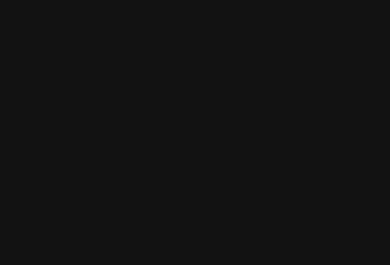
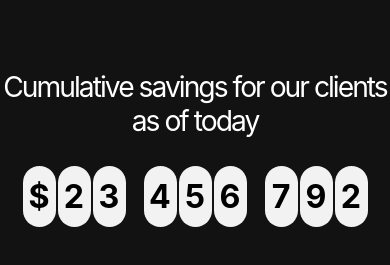
Before and after one commit to dimitrevsky/A2A-global-Frontend, a Nuxt app: page / in a window 390 px wide. Shown: the part 1247-1512 px from the top of the page. Before the commit the page ends 1317 px from the top, so only its background shows below. Built offline with nearby package versions, Linux system fonts and the light colour scheme.

Commit message:
feat: счетик суммы + адаптив

```diff
--- a/components/Content.vue
+++ b/components/Content.vue
@@ -1,7 +1,7 @@
 <template>
   <main class="main">
     <ContentPayment />
-
+    <ContentSavingsForClients />
   </main>
 </template>
 
@@ -10,10 +10,10 @@
 <style scoped>
 .main {
   width: 100%;
+  display: grid;
   margin: 0 auto;
   margin-top: 20px;
   padding-bottom: 100px;
-  display: grid;
   grid-template-columns: repeat(1, 1fr);
   justify-content: center;
   gap: calc(100px + 3vw);
--- a/components/Content/Payment.vue
+++ b/components/Content/Payment.vue
@@ -5,7 +5,7 @@ import Button from "../UI/Button.vue";
 <template>
   <div class="main__payment">
     <div class="main__payment__wrapper__vid">
-      <video class="main__payment__vid" playsinline autoplay muted loop>
+      <video  height="555px" class="main__payment__vid" playsinline autoplay muted loop>
         <source src="/assets/video/animation1.mp4" />
       </video>
     </div>
@@ -30,24 +30,21 @@ import Button from "../UI/Button.vue";
   display: flex;
   flex-direction: column;
   overflow: hidden;
-
   gap: 40px;
 }
 
 .main__payment__wrapper__vid {
-  max-width: 100%;
   position: relative;
   max-width: 100%;
-  height: 555px;
-
+  height: 544px;
   overflow: hidden;
+  border-radius: 24px;
 }
 
 .main__payment__vid {
   position: absolute;
   left: 50%;
   top: 50%;
-  border-radius: 24px;
   transform: translate(-50%, -50%);
 }
 
--- a/components/Content/SavingsForClients.vue
+++ b/components/Content/SavingsForClients.vue
@@ -1,13 +1,172 @@
 <template>
-    <div>
-
+  <section>
+    <div class="title">
+      <p>Cumulative savings for our clients as of today</p>
     </div>
+    <div class="main__money-display">
+      <div class="digit-container">
+        <span class="position_center"> $ </span>
+      </div>
+      <div v-for="(digit, index) in moneyDigits" :key="index" class="main__money-display_container">
+        <div class="digit-container" :class="{ 'animate-change': isAnimating[index] }">
+          <div class="position_center">
+            {{ digit }}
+          </div>
+        </div>
+      </div>
+    </div>
+  </section>
 </template>
 
 <script setup>
+import { ref, onMounted } from "vue";
 
+const moneyDigits = ref([2, 3, 4, 5, 6, 7, 8, 9]);
+const isAnimating = ref(Array(moneyDigits.value.length).fill(false));
+
+function getRandomIncrease() {
+  return [13, 21, 35, 11, 3, 99][Math.floor(Math.random() * 3)];
+}
+
+function increaseMoneyValue() {
+  let carry = getRandomIncrease();
+  let newMoneyDigits = [...moneyDigits.value];
+
+  for (let i = newMoneyDigits.length - 1; i >= 0; i--) {
+    newMoneyDigits[i] += carry;
+    if (newMoneyDigits[i] >= 10) {
+      newMoneyDigits[i] %= 10;
+      carry = 1;
+    } else {
+      carry = 0;
+      break;
+    }
+  }
+
+  const previousMoneyDigits = [...moneyDigits.value];
+  moneyDigits.value = newMoneyDigits;
+
+  isAnimating.value = newMoneyDigits.map((digit, index) => digit !== previousMoneyDigits[index]);
+
+  setTimeout(() => {
+    isAnimating.value = Array(moneyDigits.value.length).fill(false);
+  }, 300);
+}
+
+onMounted(() => {
+  setInterval(increaseMoneyValue, 3000);
+});
 </script>
 
-<style  scoped>
+<style scoped>
+.main__money-display {
+  display: flex;
+  justify-self: center;
+  align-items: center;
+  color: #000;
+  overflow: hidden;
+  gap: 8px;
+}
 
-</style>e
+.digit-container {
+  width: 91px;
+  height: 91px;
+  display: flex;
+  background-color: #f2f2f2;
+  padding: 10px;
+  border-radius: 24px;
+  line-height: 28.8px;
+  font-size: calc(32px + (16 + 16 * 0.7) * (100vw - 375px) / 1920);
+  font-weight: bold;
+  position: relative;
+}
+
+.main__money-display_container:nth-child(3n) {
+  margin-right: 32px;
+}
+.main__money-display_container:nth-child(1) {
+  margin-left: 32px;
+}
+
+.digit-container.animate-change {
+  animation: slideUp 0.2s ease-in-out forwards;
+}
+
+.position_center {
+  position: absolute;
+  top: 50%;
+  left: 50%;
+  transform: translate(-50%, -50%);
+}
+
+.title {
+  max-width: 100%;
+  margin-bottom: calc(24px + 1vw);
+}
+
+.title > p {
+  text-align: center;
+  font-size: calc(28px + (20 + 20 * 0.7) * (100vw - 375px) / 1920);
+  letter-spacing: -2px;
+}
+
+@keyframes slideUp {
+  0% {
+    opacity: 1;
+    transform: translateY(0);
+  }
+  50% {
+    opacity: 0;
+    transform: translateY(-91px);
+  }
+}
+
+@media (max-width: 1014px) {
+  .main__money-display {
+    gap: 5px;
+    margin-left: 16px;
+  }
+
+  .digit-container {
+    width: 61px;
+    height: 91px;
+  }
+
+  .main__money-display > .main__money-display_container:nth-child(3n) {
+    margin-right: 16px;
+  }
+}
+
+@media (max-width: 644px) {
+  .main__money-display {
+    gap: 2px;
+  }
+
+  .digit-container {
+    width: 51px;
+    height: 91px;
+  }
+}
+
+@media (max-width: 536px) {
+  .digit-container {
+    width: 36px;
+    height: 61px;
+  }
+}
+
+@media (max-width: 426px) {
+  .digit-container {
+    width: 33px;
+    height: 61px;
+  }
+}
+
+@media (max-width: 375px) {
+  .digit-container {
+    border-radius: 12px;
+    width: 31px;
+    height: 49px;
+  }
+}
+</style>
--- a/components/Header.vue
+++ b/components/Header.vue
@@ -53,11 +53,6 @@ import Button from "./UI/Button.vue";
   background-color: rgba(13, 114, 255, 0.4);
 }
 
-.header__btn:active {
-  color: #00d9ff;
-  box-shadow: 0 0 19px #00d9ff85;
-}
-
 .header__sidebar {
   display: none;
 }
--- a/components/Sidebar.vue
+++ b/components/Sidebar.vue
@@ -114,9 +114,4 @@ const closeMenu = () => {
 .header__btn:hover {
   background-color: rgba(13, 114, 255, 0.4);
 }
-
-.header__btn:active {
-  color: #00d9ff;
-  box-shadow: 0 0 19px #00d9ff85;
-}
 </style>
```
